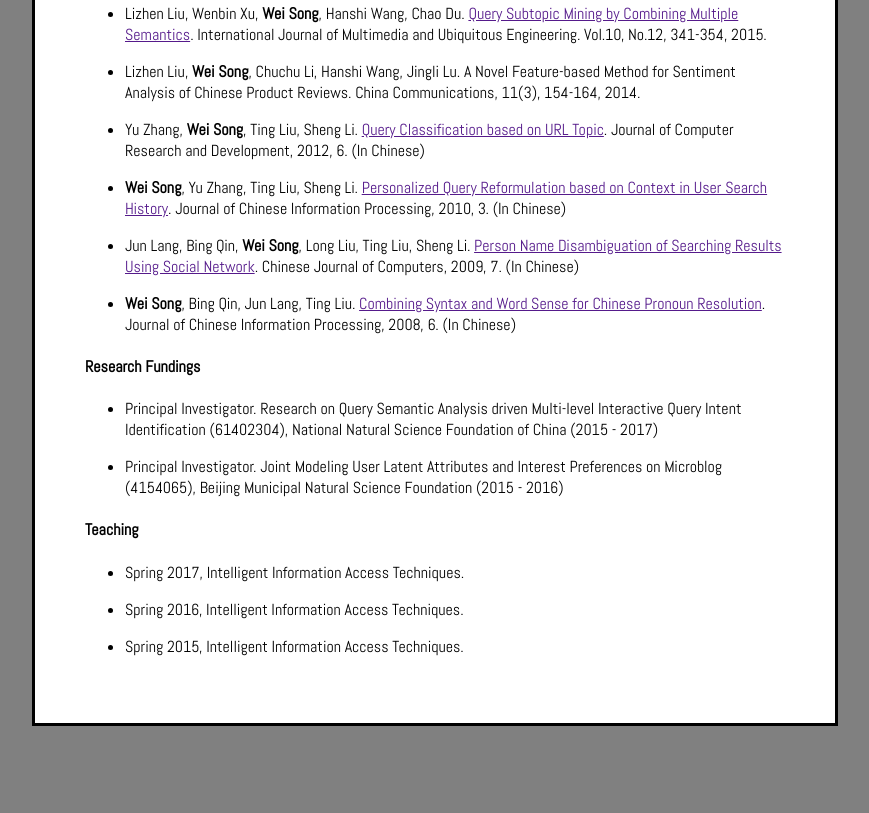
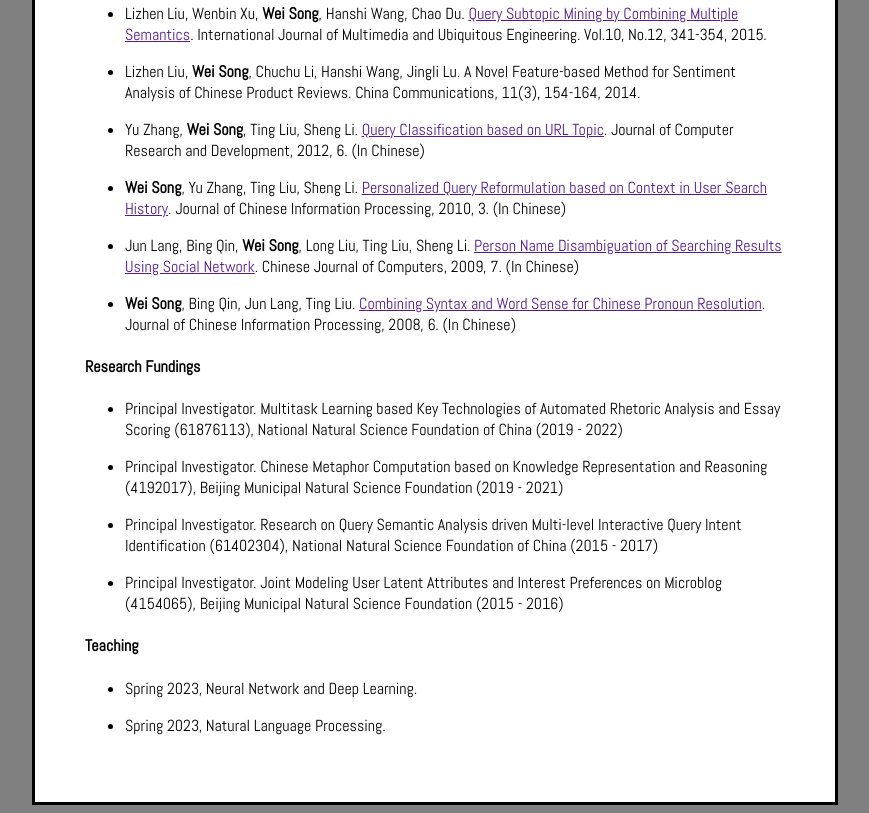
Before and after one commit to cnunlp/cnunlp.github.io, a plain HTML site: page index.html in a window 1280 px wide. Shown: the part 2246-3059 px from the top of the page, without its empty margins (205-1074 px from the left). Before the commit the page ends 2980 px from the top, so only its background shows below. Drawn offline with Linux system fonts and the light colour scheme.

Commit message:
Add files via upload

```diff
--- a/index.html
+++ b/index.html
@@ -163,6 +163,8 @@ Before joining CNU, I received my PhD at the social computing and information re
 </ul>
 <h4>Research Fundings	</h4>
 <ul>
+  <li> Principal Investigator. Multitask Learning based Key Technologies of Automated Rhetoric Analysis and Essay Scoring (61876113), National Natural Science Foundation of China (2019 - 2022) </li>
+  <li> Principal Investigator. Chinese Metaphor Computation based on Knowledge Representation and Reasoning (4192017), Beijing Municipal Natural Science Foundation (2019 - 2021) </li>
 <li> Principal Investigator. Research on Query Semantic Analysis driven Multi-level Interactive Query
 Intent Identification (61402304), National Natural Science Foundation of China (2015 - 2017) </li>
 <li> Principal Investigator. Joint Modeling User Latent Attributes and Interest Preferences on Microblog (4154065), Beijing Municipal Natural Science Foundation (2015 - 2016) </li>
@@ -171,29 +173,15 @@ Intent Identification (61402304), National Natural Science Foundation of China (
 
 <h4>Teaching</h4>
 <ul>
-<li class="top-buffer"> Spring 2017, Intelligent Information Access Techniques.
+<li class="top-buffer"> Spring 2023, Neural Network and Deep Learning.
 </li>
-<li class="top-buffer"> Spring 2016, Intelligent Information Access Techniques.
-</li>
-<li class="top-buffer"> Spring 2015, Intelligent Information Access Techniques.
+<li class="top-buffer"> Spring 2023, Natural Language Processing.
 </li>
 
 </ul>
 
-
-
-
 	</div>
 </div>
-<script>
-  (function(i,s,o,g,r,a,m){i['GoogleAnalyticsObject']=r;i[r]=i[r]||function(){
-  (i[r].q=i[r].q||[]).push(arguments)},i[r].l=1*new Date();a=s.createElement(o),
-  m=s.getElementsByTagName(o)[0];a.async=1;a.src=g;m.parentNode.insertBefore(a,m)
-  })(window,document,'script','//www.google-analytics.com/analytics.js','ga');
-
-  ga('create', 'UA-65162614-1', 'auto');
-  ga('send', 'pageview');
-</script>
 
 </body>
 </html>
```
